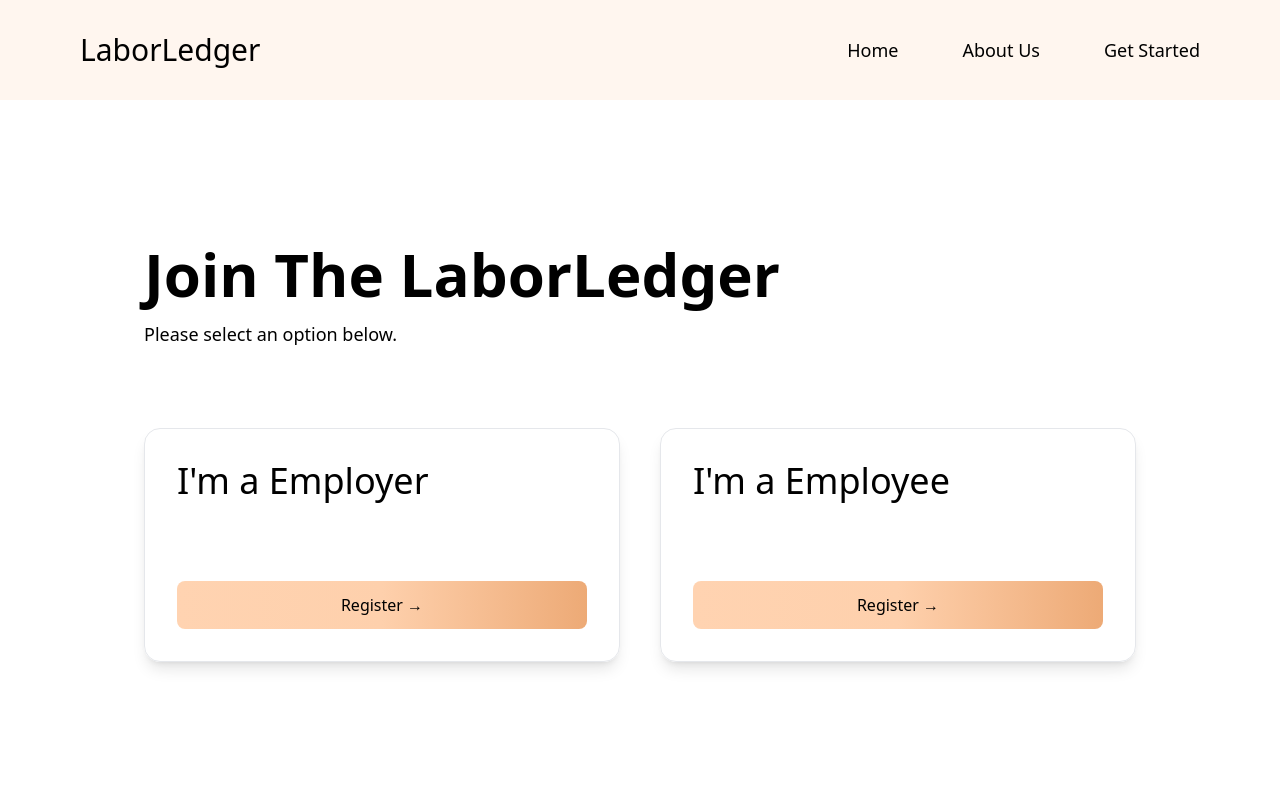
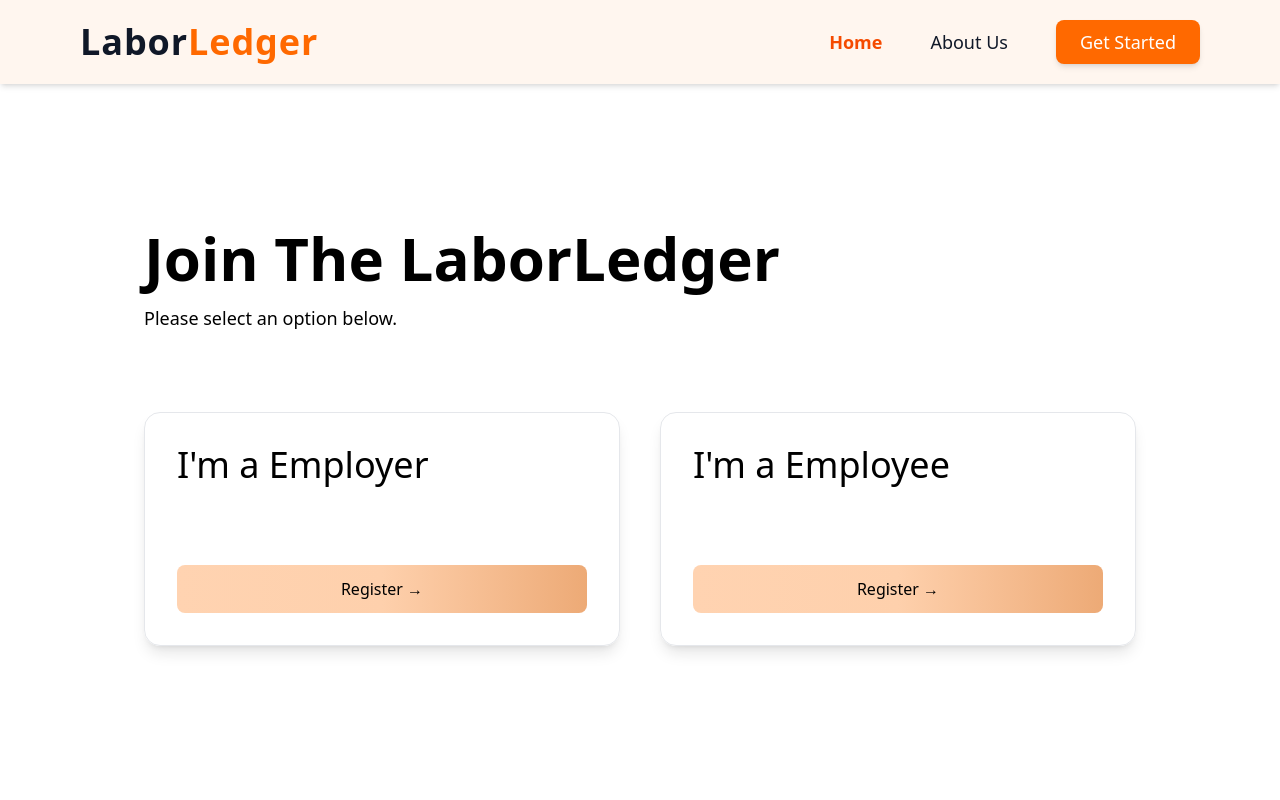
Before and after one commit to worker-dapp/laborledger_demo, a React (Vite) app: page / in a window 1280 px wide. Shown: the top 800 px of the page. Built offline with nearby package versions, Linux system fonts and the light colour scheme.

Commit message:
update navbar | change color, add style

```diff
--- a/src/components/Navbar.jsx
+++ b/src/components/Navbar.jsx
@@ -1,15 +1,34 @@
 import React from 'react'
-import { Link } from 'react-router-dom'
+import { NavLink, Link } from 'react-router-dom'
 
 const Navbar = () => {
   return (
-    <div className='w-full bg-[#FFD3B1]/20 font-medium'>
-      <div className='flex items-center justify-between px-20 py-8'>
-        <Link to='/' className='text-3xl'>LaborLedger</Link>
-        <div className='flex gap-16 text-lg'>
-            <Link to='/'>Home</Link>
-            <Link to='/about-us'>About Us</Link>
-            <Link>Get Started</Link>
+    <div className='w-full bg-[#FFD3B1]/20 font-medium shadow-md'>
+      <div className='flex items-center justify-between px-20 py-5'>
+
+        {/* Enhanced Brand Name */}
+        <Link to='/' className='text-4xl font-extrabold tracking-wide'>
+          <span className='text-gray-900 hover:text-orange-600 transition-all'>Labor</span>
+          <span className='text-orange-500'>Ledger</span>
+        </Link>
+
+        {/* Navigation */}
+        <div className='flex items-center gap-12 text-lg'>
+          <NavLink to='/' className={({ isActive }) =>
+            `hover:text-orange-600 transition-all ${isActive ? 'text-orange-600 font-semibold' : 'text-gray-900'}`}>
+            Home
+          </NavLink>
+          <NavLink to='/about-us' className={({ isActive }) =>
+            `hover:text-orange-600 transition-all ${isActive ? 'text-orange-600 font-semibold' : 'text-gray-900'}`}>
+            About Us
+          </NavLink>
+
+          {/* CTA Button - Fixed Alignment */}
+          <Link
+            to='/get-started'
+            className='bg-orange-500 text-white px-6 py-2 rounded-lg hover:bg-orange-600 transition-all shadow-md text-lg flex items-center justify-center'>
+            Get Started
+          </Link>
         </div>
       </div>
     </div>
```
